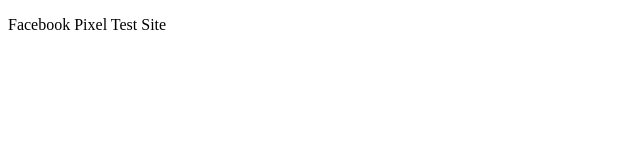
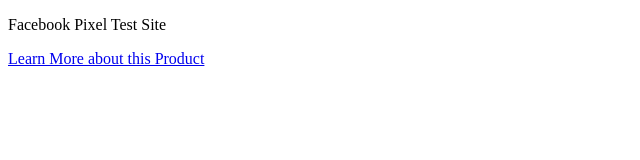
Before and after one commit to peterramsing/facebook-pixel-testing, a plain HTML site: page index.html in a window 1280 px wide. Shown: the whole page, without its empty margins (0-640 px from the left). Drawn offline with Linux system fonts and the light colour scheme.

Commit message:
adds link to lead tracking page

```diff
--- a/index.html
+++ b/index.html
@@ -30,6 +30,6 @@
     <body>
 
         <p>Facebook Pixel Test Site</p>
-
+        <a href="/product-info.html">Learn More about this Product</a>
     </body>
 </html>
```
